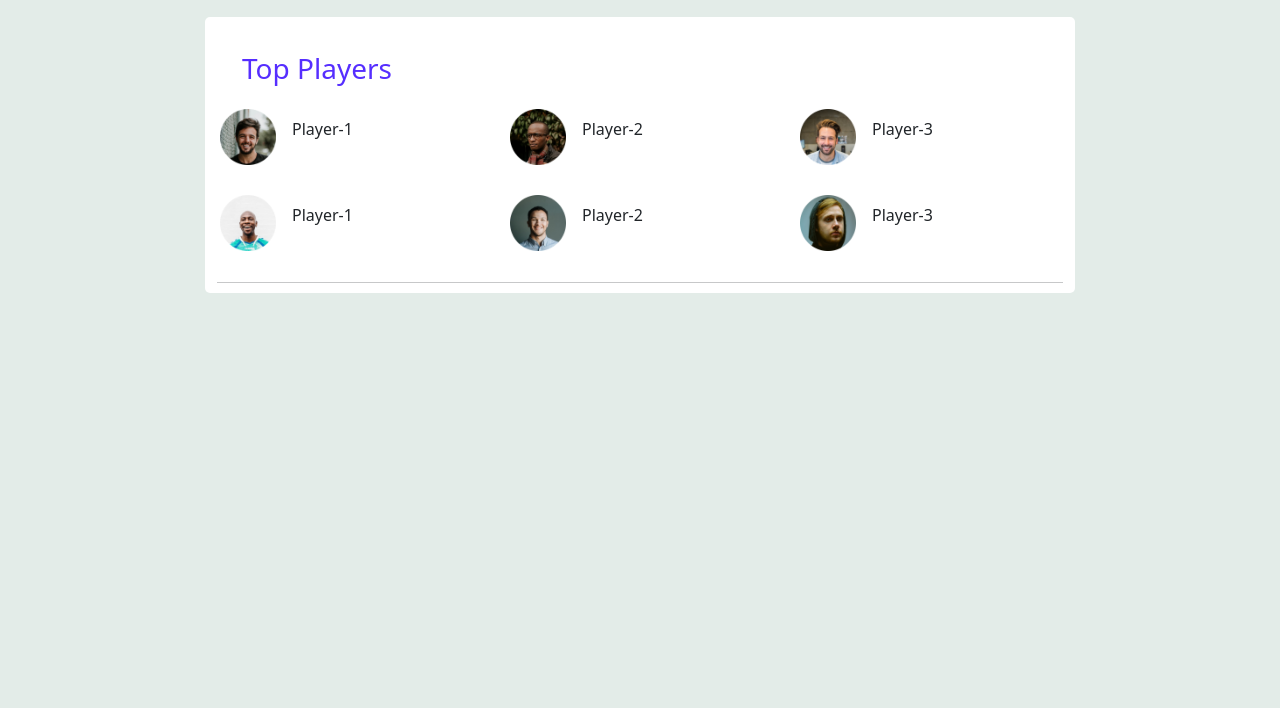
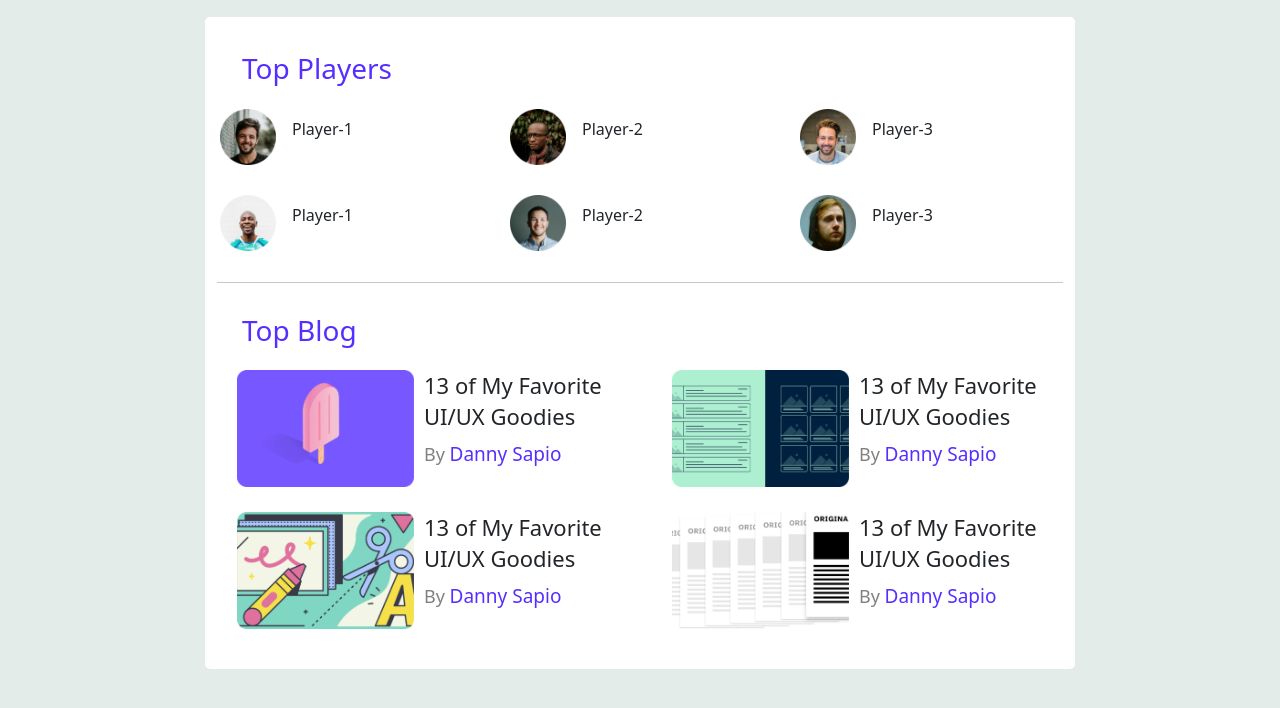
Before and after one commit to armaanhosen/idea-page, a plain HTML site: page index.html in a window 1280 px wide. Shown: the part 86-794 px from the top of the page. Drawn offline with nearby package versions, Linux system fonts and the light colour scheme.

Commit message:
blog section done

```diff
--- a/index.html
+++ b/index.html
@@ -43,8 +43,8 @@
 
   <main class="mx-auto">
     <section class="container-fluid top-profile">
-      <h3>Top Players</h3>
-      <div class="row">
+        <h3 class="top-pl">Top Players</h3>
+      <div class="row rows">
         <div class="col-md-4 col-sm-6 d-flex align-items-center">
           <img src="images/players/player-1.png" alt="">
           <p class="ps-3">Player-1</p>
@@ -70,9 +70,48 @@
           <p class="ps-3">Player-3</p>
         </div>
       </div>
-      <hr>
+          <hr>
+        <h3 class="top-bl">Top Blog</h3>
+      <div class="row vlog">
+        <div class="col-md-6 col-sm-12">
+          <img class="blog-img" src="images/blogs/blog-1.png" alt="" align="left">
+          <div class="blog-text">
+            <h4>13 of My Favorite UI/UX Goodies</h4>
+            <p class="blog-name"><span>By </span><b class="bolding">Danny Sapio</b></p>
+          </div>
+        </div>
+        <div class="col-md-6 col-sm-12">
+          <img class="blog-img" src="images/blogs/blog-2.png" alt="" align="left">
+          <div class="blog-text">
+            <h4>13 of My Favorite UI/UX Goodies</h4>
+            <p class="blog-name"><span>By </span><b class="bolding">Danny Sapio</b></p>
+          </div>
+        </div>
+        <div class="col-md-6 col-sm-12">
+          <img class="blog-img bottom-igm" src="images/blogs/blog-3.png" alt="" align="left">
+          <div class="blog-text">
+            <h4>13 of My Favorite UI/UX Goodies</h4>
+            <p class="blog-name"><span>By </span><b class="bolding">Danny Sapio</b></p>
+          </div>
+        </div>
+        <div class="col-md-6 col-sm-12">
+          <img class="blog-img bottom-igm" src="images/blogs/blog-4.png" alt="" align="left">
+          <div class="blog-text">
+            <h4>13 of My Favorite UI/UX Goodies</h4>
+            <p class="blog-name"><span>By </span><b class="bolding">Danny Sapio</b></p>
+          </div>
+        </div>
+      </div>
+
+
+
+
+
+
+
+
+
     </section>
-
   </main>
 
   <script src="https://cdn.jsdelivr.net/npm/bootstrap@5.2.2/dist/js/bootstrap.bundle.min.js" integrity="sha384-OERcA2EqjJCMA+/3y+gxIOqMEjwtxJY7qPCqsdltbNJuaOe923+mo//f6V8Qbsw3" crossorigin="anonymous"></script>
--- a/style.css
+++ b/style.css
@@ -15,14 +15,15 @@ a img{
     margin-bottom: 20px;
 }
 .top-profile{
-    background-color: white;
+    background-color: #ffffff;
+    border-radius: 5px;
 }
-.top-profile h3{
+.top-pl{
     color: #562EFF;
     padding-left: 25px;
     padding-top: 35px;
 }
-.row div img{
+.rows div img{
     width: 56px;
 }
 .profiles{
@@ -32,16 +33,39 @@ a img{
 .col-md-4{
     padding: 15px;
 }
-hr{
-    padding-bottom: 10px;
-}
 main{
     max-width: 870px;
 }
 .header{
     max-width: 870px;
 }
-.top-profile{
-    background-color: #ffffff;
-    border-radius: 5px;
+.top-bl{
+    color: #562EFF;
+    padding-left: 25px;
+    padding-top: 15px;
 }
+.blog-img{
+    width: 177px;
+    margin: 15px 10px 10px 20px;
+}
+.bottom-igm{
+    padding-bottom: 30px;
+}
+.blog-text{
+    padding-top: 15px;
+}
+.blog-name span{
+    color: gray;
+    font-size: 18px;
+}
+.blog-name{
+    color: #562EFF;
+    font-size: 19px;
+}
+.blog-text h4{
+    line-height: 1.4;
+    font-size: 22px;
+}
+.bolding{
+    font-weight: 500;
+}
```
